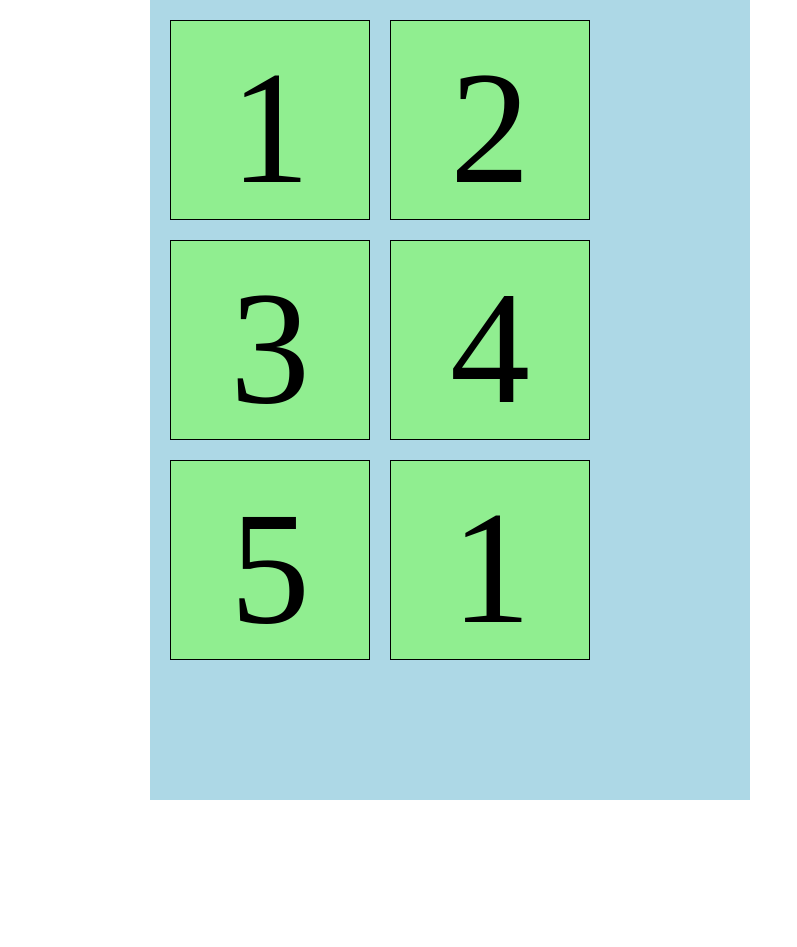
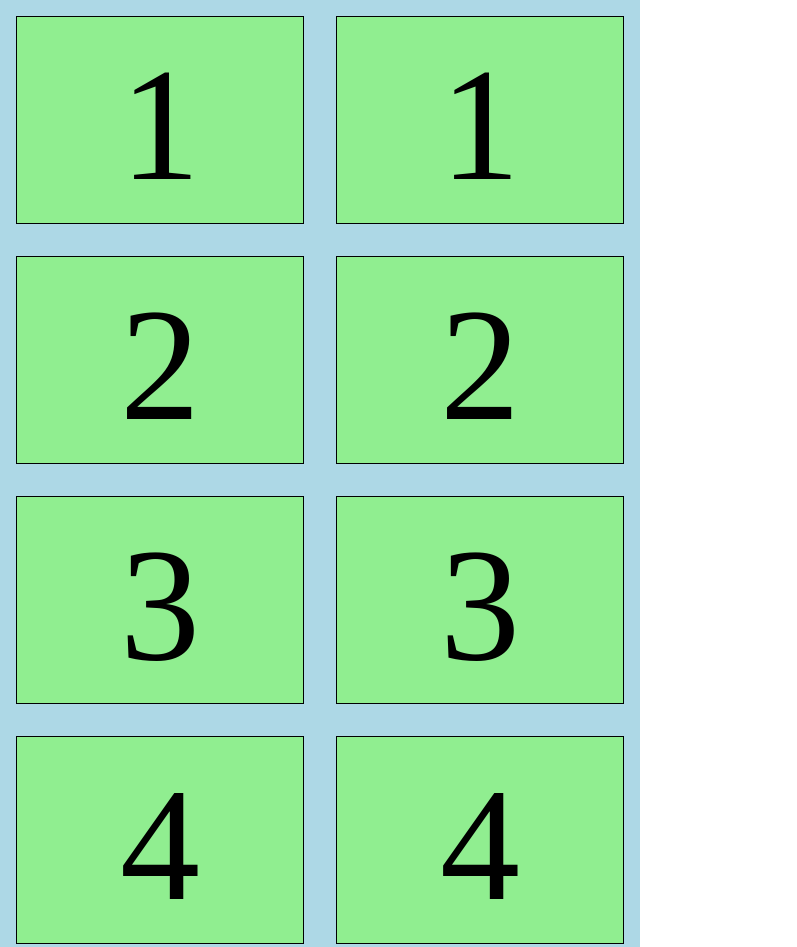
Before and after one commit to collingo/interact, a plain HTML site: page index.html in a window 1280 px wide. Shown: the top 947 px of the page, without its empty margins (0-797 px from the left). Before the commit the page ends 800 px from the top, so only its background shows below. Drawn offline with Linux system fonts and the light colour scheme.

Commit message:
clean up after refactor, added two columns and inner content

```diff
--- a/css/main.css
+++ b/css/main.css
@@ -1,17 +1,17 @@
 html, body {
 	margin:0;
 	padding:0;
-	height:100%;
-	width:900px;
+	min-height:100%;
+	width:640px;
 }
 
 body > ul {
-	overflow:auto;
 	margin:0 auto;
-	padding:20px 0 0 20px;
 	height:100%;
-	width:600px;
+	width:320px;
+	float:left;
 	background:lightblue;
+	padding:0;
 	-webkit-box-sizing:border-box;
 	-moz-box-sizing:border-box;
 	box-sizing:border-box;
@@ -23,15 +23,9 @@ body > ul {
 }
 body > ul > li {
 	display:block;
-	width:200px;
-	height:200px;
-	float:left;
-	border:1px solid black;
-	background:lightgreen;
-	margin:0 20px 20px 0;
-	font-size:10em;
-	padding:15px;
-	text-align:center;
+	width:320px;
+	height:240px;
+	padding:16px;
 	/*position:absolute;*/
 	-webkit-transform: translateZ(0);
 	-webkit-transition: background 0.2s;
@@ -43,7 +37,18 @@ body > ul > li {
 	-moz-box-sizing:border-box;
 	box-sizing:border-box;
 }
-body > ul li.dragging, body > ul li.returning {
+body > ul > li > div {
+	border:1px solid black;
+	background:lightgreen;
+	font-size:10em;
+	text-align:center;
+	padding:16px;
+	height:100%;
+	-webkit-box-sizing:border-box;
+	-moz-box-sizing:border-box;
+	box-sizing:border-box;
+}
+body > ul li.dragging div, body > ul li.returning div {
 	background:pink;
 	cursor:move;
 }
@@ -54,7 +59,7 @@ body > ul li.returning {
 	-o-transition: all 0.35s;
 	transition: all 0.35s;*/
 }
-body > ul li.placeholder {
+body > ul li.placeholder div {
 	background:#333;
 	border:3px dashed #888;
 	border-radius:20px;
--- a/index.html
+++ b/index.html
@@ -19,11 +19,21 @@
 	<body>
 
 		<ul>
-			<li>1</li>
-			<li>2</li>
-			<li>3</li>
-			<li>4</li>
-			<li>5</li>
+			<li>
+				<div>1</div>
+			</li>
+			<li>
+				<div>2</div>
+			</li>
+			<li>
+				<div>3</div>
+			</li>
+			<li>
+				<div>4</div>
+			</li>
+			<li>
+				<div>5</div>
+			</li>
 			<li id='slider'>
 				<ul>
 					<li style='display:block'>1</li>
@@ -35,6 +45,24 @@
 			</li>
 		</ul>
 
+		<ul>
+			<li>
+				<div>1</div>
+			</li>
+			<li>
+				<div>2</div>
+			</li>
+			<li>
+				<div>3</div>
+			</li>
+			<li>
+				<div>4</div>
+			</li>
+			<li>
+				<div>5</div>
+			</li>
+		</ul>
+
 		<script src="libs/jquery/jquery.min.js"></script>
 		<script src="libs/swipe/swipe.js"></script>
 		<script src="js/main.js"></script>
--- a/js/main.js
+++ b/js/main.js
@@ -38,7 +38,6 @@ $(function() {
 
 		// cache elements
 		this.element = $(this.options.elementSelector);
-		this.coords.start = this.coords.offset = this.coords.grab = this.coords.hold = this.coords.drag = {};
 
 		// cache key handlers bound to this
 		this.boundStart = this.onStart.bind(this);
@@ -87,20 +86,24 @@ $(function() {
 		onStart: function(e) {
 			this.setCurrentTarget.call(this, $(e.target));
 			this.setStartCoords.call(this, this.getCoordsFromEvent.call(this, e));
-			if(this.isCurrentTargetValidElement.call(this)) {
+			if(this.currentTarget.length) {
 				this.takedownInactiveState.call(this);
 				this.setupHoldState.call(this);
 			}
 		},
 
 		// helpers
-		isCurrentTargetValidElement: function() {
-			return this.currentTarget.is(this.options.draggableSelector);
+		isValidElement: function(element) {
+			return element.is(this.options.draggableSelector);
 		},
 
 		// methods
 		setCurrentTarget: function(target) {
-			this.currentTarget = target;
+			if(this.isValidElement.call(this, target)) {
+				this.currentTarget = target;
+			} else {
+				this.currentTarget = target.closest(this.options.draggableSelector);
+			}
 		},
 
 		setStartCoords: function(coords) {
@@ -260,7 +263,7 @@ $(function() {
 			returnSpeed: 0.35
 		});
 
-		this.placeholder = $('<li class="placeholder"></li>');
+		this.placeholder = $('<li class="placeholder"><div></div></li>');
 
 		this.boundReturn = this.onReturn.bind(this);
 	}
@@ -282,10 +285,6 @@ $(function() {
 			this.currentTarget
 				.css({position:"absolute",top:this.coords.offset.top, left:this.coords.offset.left})
 				.after(this.placeholder);
-		},
-
-		takedownDragState: function() {
-			Push.prototype.takedownDragState.call(this);
 		},
 
 		// handlers
```
